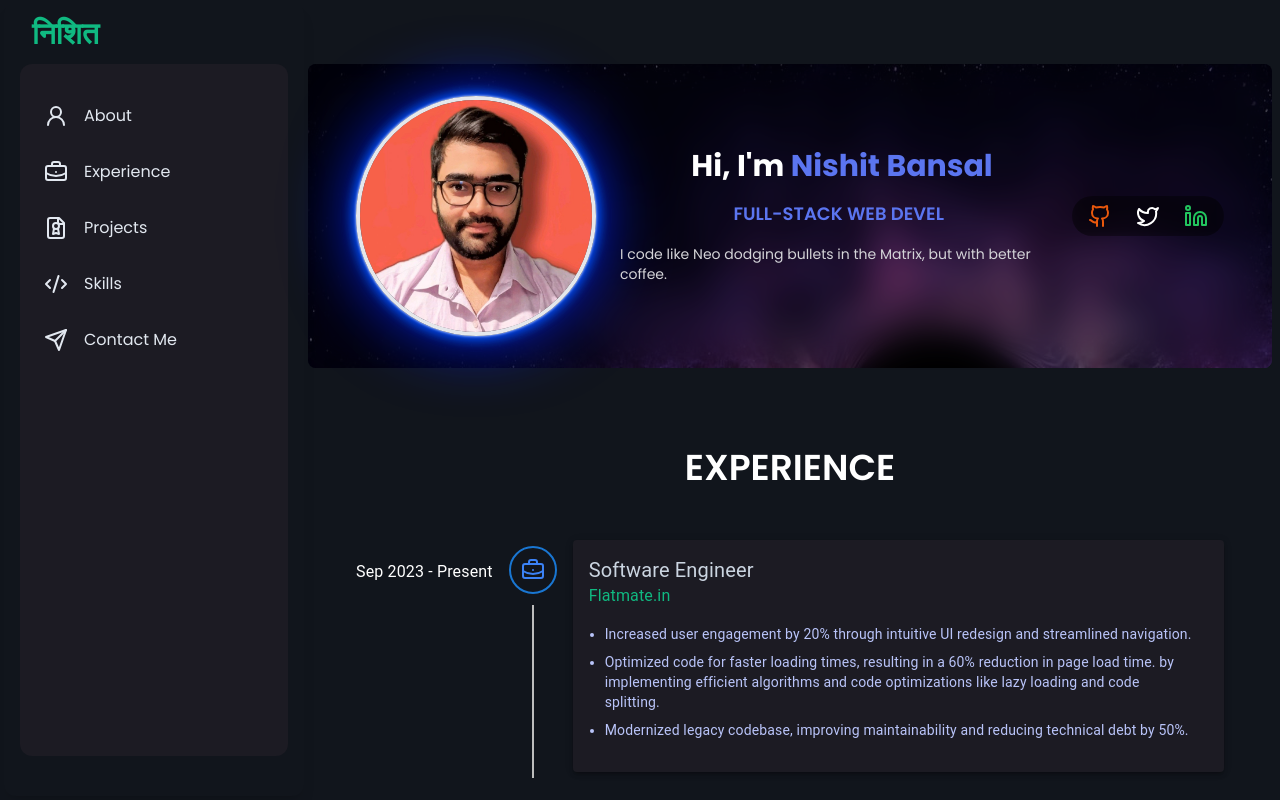
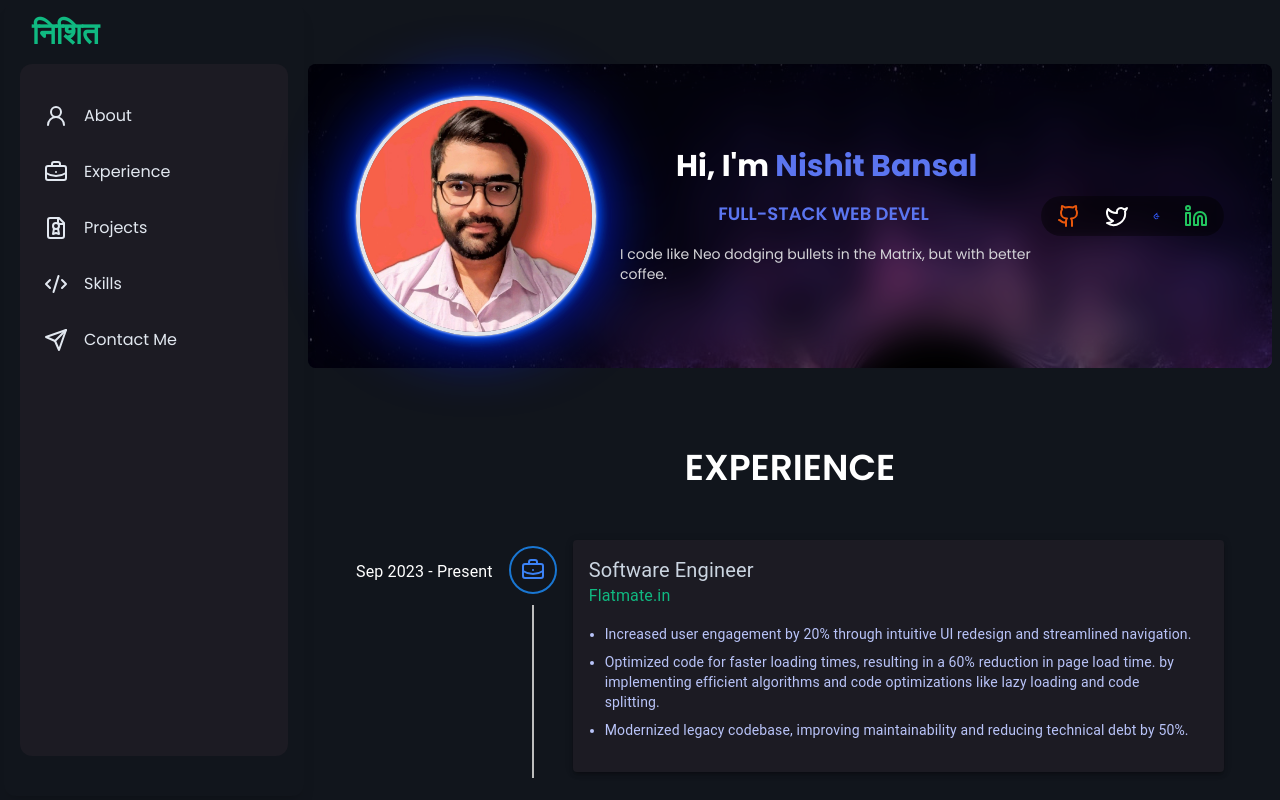
Before and after one commit to Nishit278/Portfolio, a React (Vite) app: page / in a window 1280 px wide. Shown: the top 800 px of the page. Built offline with nearby package versions, Linux system fonts and the light colour scheme; no server answers.

Commit message:
Add leetcode profile

```diff
--- a/src/components/Home.jsx
+++ b/src/components/Home.jsx
@@ -7,6 +7,7 @@ import Projects from "./Projects";
 import Skill from "./Skill";
 import Contact from "./Contact";
 import NavbarMobile from "./NavbarMobile";
+import lc from "../assets/leetcode.svg";
 
 const Home = ({
   aboutRef,
@@ -63,9 +64,17 @@ const Home = ({
             </a>
             <a
               href="https://twitter.com/_Nishit_01"
+              target="_blank"
               className="hover:scale-110 hover:cursor-pointer transition"
             >
               <Twitter className="text-white" />
+            </a>
+            <a
+              href="https://leetcode.com/Nishit27801/"
+              target="_blank"
+              className="hover:scale-110 hover:cursor-pointer transition"
+            >
+              <img src={lc} className="h-6 w-6" />
             </a>
             <a
               href="https://www.linkedin.com/in/nishit-bansal/"
```
Also changed, not shown: src/assets/leetcode.svg (added).
